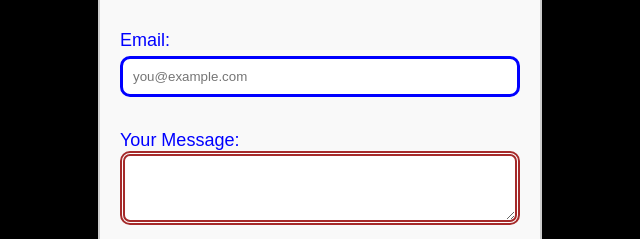
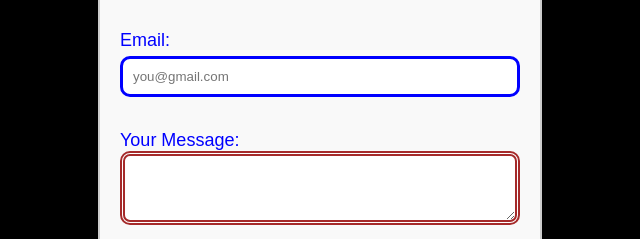
Before and after one commit to Tungsten-kaden/TreasureFit, a plain HTML site: page contactus.html in a window 1280 px wide. Shown: the part 405-644 px from the top of the page, 320-960 px from the left. Drawn offline with Linux system fonts and the light colour scheme; some packages are replaced by stand-ins of ours.

Commit message:
Update contactus.html

```diff
--- a/contactus.html
+++ b/contactus.html
@@ -130,7 +130,7 @@
               <input type="text" id="username" name="username" required minlength="3" placeholder="Your name"><br><br>
 
               <label for="useremail">Email:</label><br>
-              <input type="email" id="useremail" name="useremail" required placeholder="you@example.com"><br><br>
+              <input type="email" id="useremail" name="useremail" required placeholder="you@gmail.com"><br><br>
               <label for="message">Your Message:</label><br>
               <textarea id="message" name="message" rows="4" cols="30" required minlength="10" maxlength="300"></textarea><br><br>
               <input type="submit" value="Submit">
```
